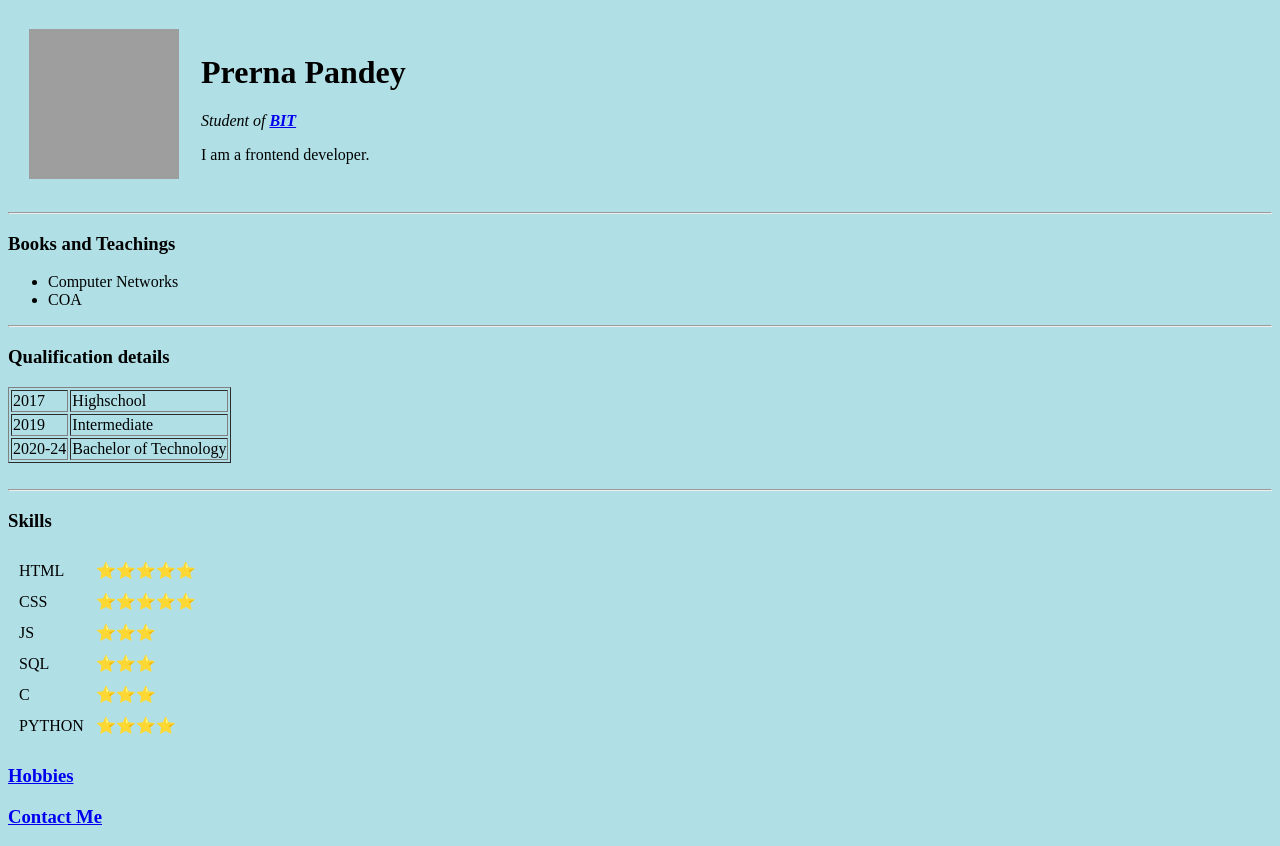
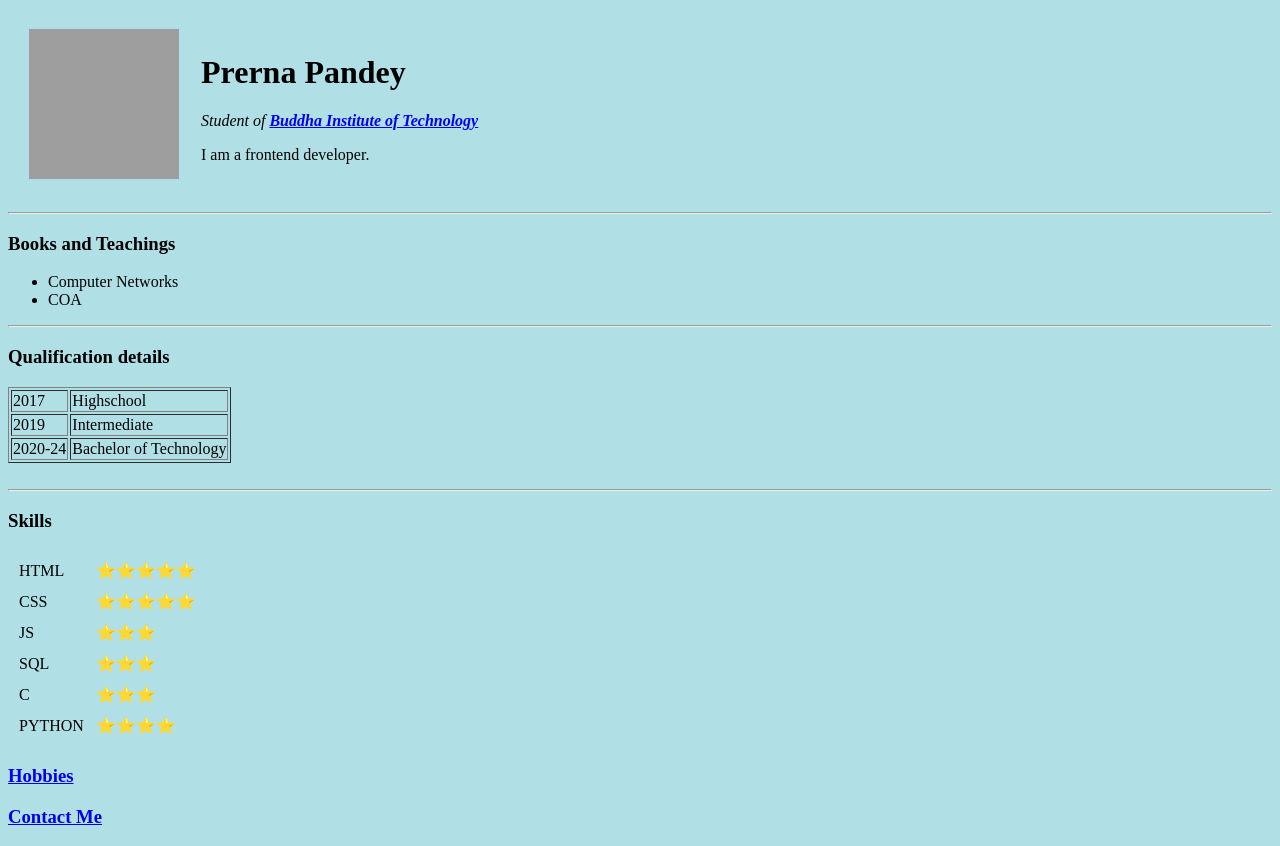
Before and after one commit to Prerna0901/cv, a plain HTML site: page index.html in a window 1280 px wide. Drawn offline with Linux system fonts and the light colour scheme; grey boxes are pictures that could not be loaded.

Commit message:
Update index.html

```diff
--- a/index.html
+++ b/index.html
@@ -11,7 +11,7 @@
             <td><img src="https://cdn4.sharechat.com/img_261734_8192fb9_1668698257657_sc.jpg" alt="girl photo" height="150px" width="150px"></td>
             <td>
                 <h1>Prerna Pandey</h1>
-                <p><em>Student of <strong><a href="https://www.bit.ac.in/" target="_blank">BIT</a></strong></em></p>
+                <p><em>Student of <strong><a href="https://www.bit.ac.in/" target="_blank">Buddha Institute of Technology</a></strong></em></p>
                 <p>I am a frontend developer.</p></td>
         </tr>
     </table>
```
